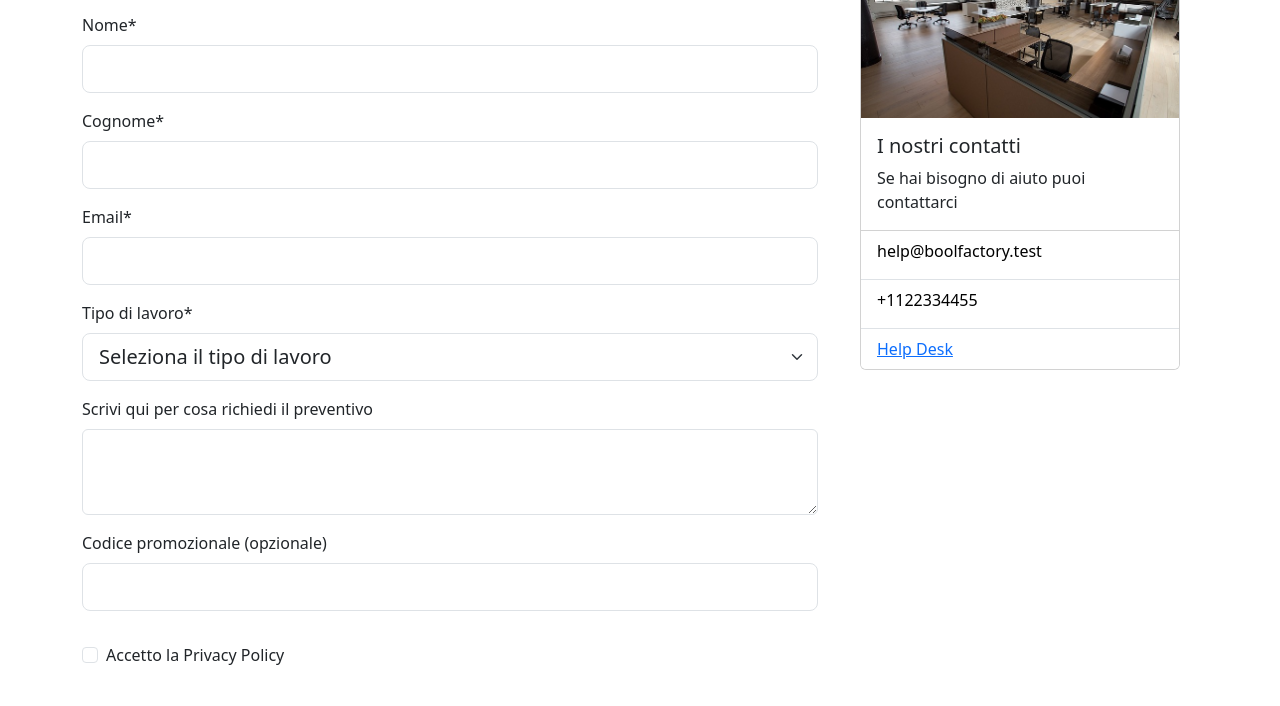
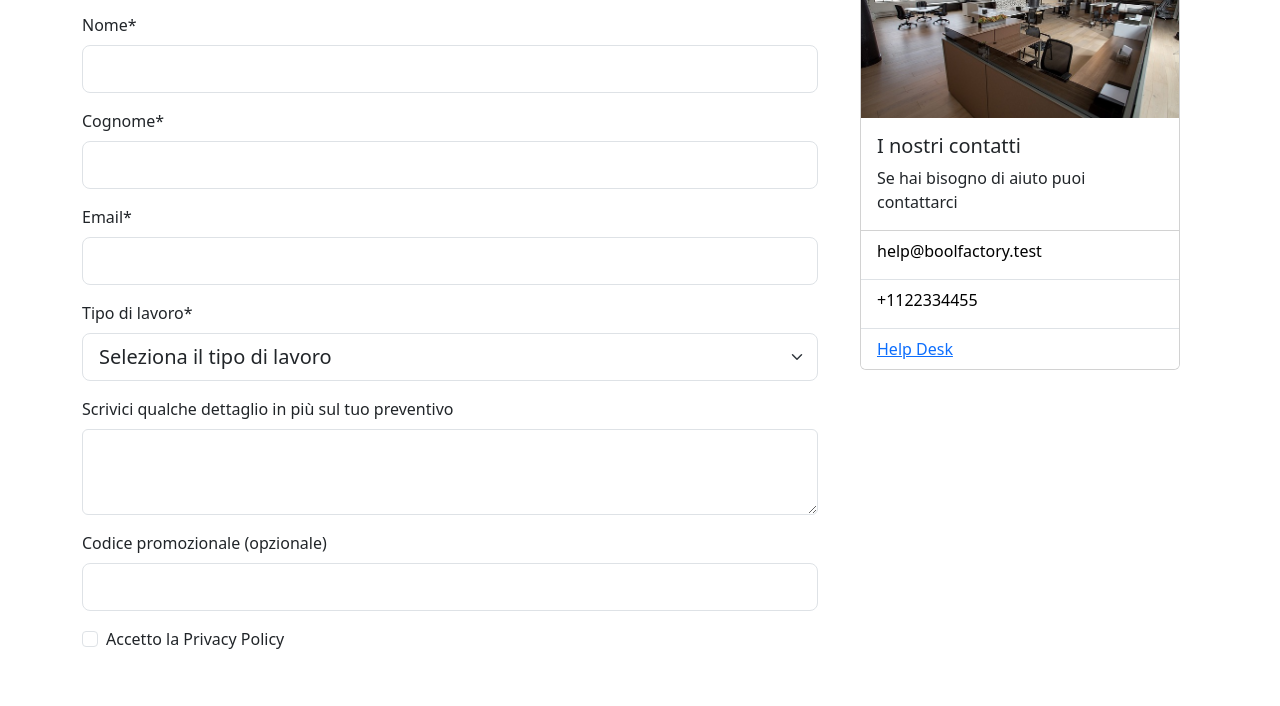
Before and after one commit to StefaniaVitali/bootstrap-preventivo, a plain HTML site: page index.html in a window 1280 px wide. Shown: the part 187-893 px from the top of the page. Drawn offline with nearby package versions, Linux system fonts and the light colour scheme.

Commit message:
FIX: html margin classes

```diff
--- a/index.html
+++ b/index.html
@@ -64,17 +64,17 @@
                 <p id="select-validation" class=""></p>
               </div>
               <div class="mb-3">
-                <label for="messaggio-preventivo" class="form-label">Scrivi qui per cosa richiedi il preventivo</label>
+                <label for="messaggio-preventivo" class="form-label">Scrivici qualche dettaglio in più sul tuo preventivo</label>
                 <textarea class="form-control" id="messaggio-preventivo" rows="3" name="messaggio-preventivo">
                 </textarea>
               </div>
-              <div class="mb3">
+              <div class="mb-3">
                 <label for="promo-code" class="form-label">Codice promozionale (opzionale)</label>
                 <input class="form-control form-control-lg" name="promo-code" id="promo-code" type="text" placeholder="" aria-label="preventivo-nome">
                 <p id="promo-validation" class=""></p>
                 </div>
-              <div class="form-check py-3">
-                <input class="privacy-policy form-check-input" type="checkbox" value="" id="privacy-policy" name="privacy-policy" required>
+              <div class="form-check py-0">
+                <input class="form-check-input" type="checkbox" value="" id="privacy-policy" name="privacy-policy" required>
                 <label class="form-label" for="privacy-policy">
                   Accetto la Privacy Policy
                 </label>
--- a/js/app.js
+++ b/js/app.js
@@ -71,6 +71,8 @@ formElement.addEventListener('submit', function(event){
 
     }
 
+
+
     const prezzoFinale = prezzoBase - sconto
     console.log(prezzoFinale, sconto)
 
@@ -84,6 +86,3 @@ formElement.addEventListener('submit', function(event){
 
     paragraphElement.innerHTML = `<span class="h3 fw-bolder"> &euro; ${boldPrice.join('')}</span><span class="h4 fw-light">${nonBoldPrice.join('')}</span>`
 });
-
-
-//proviamo a dividere il risultato
```
